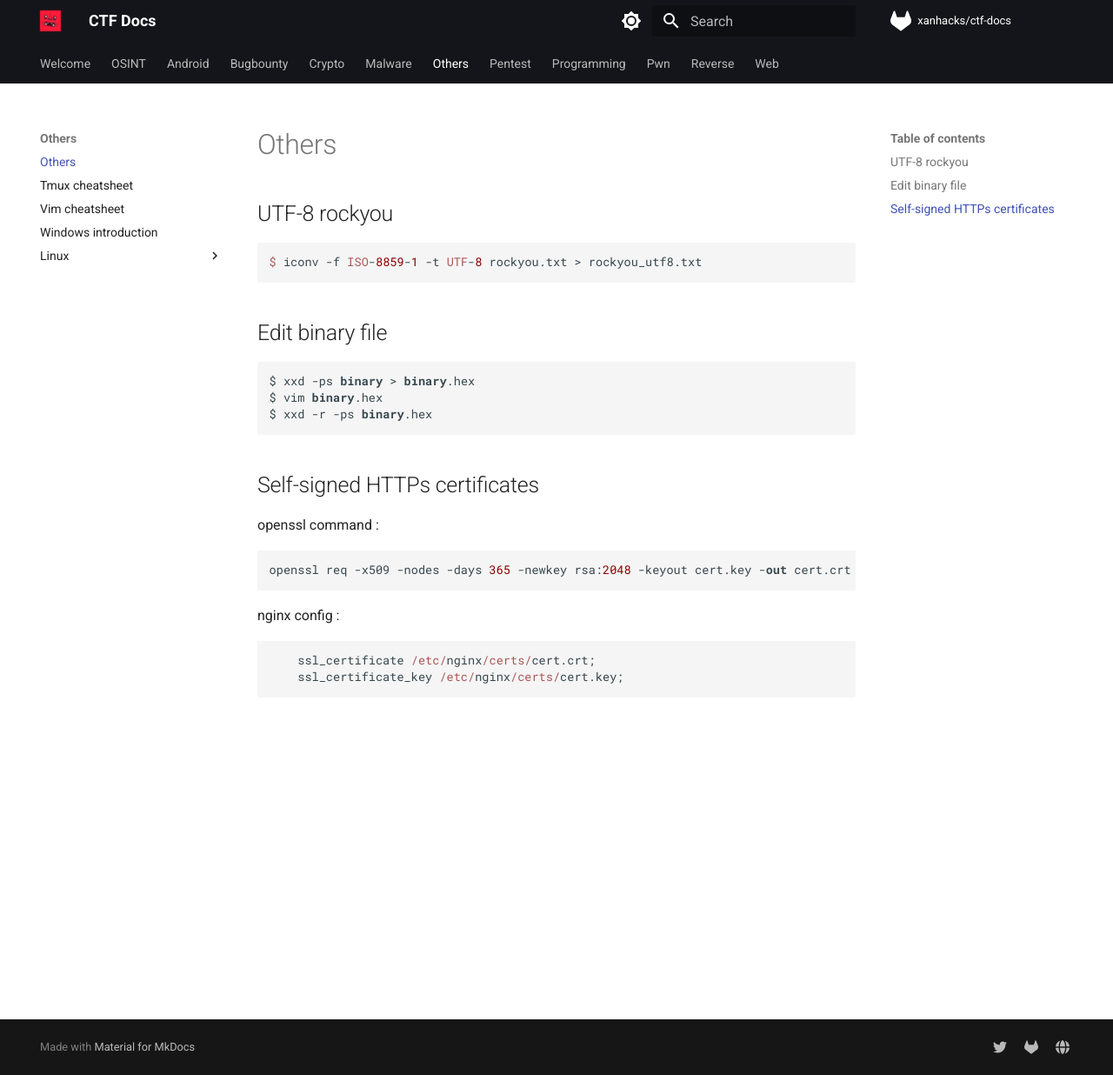
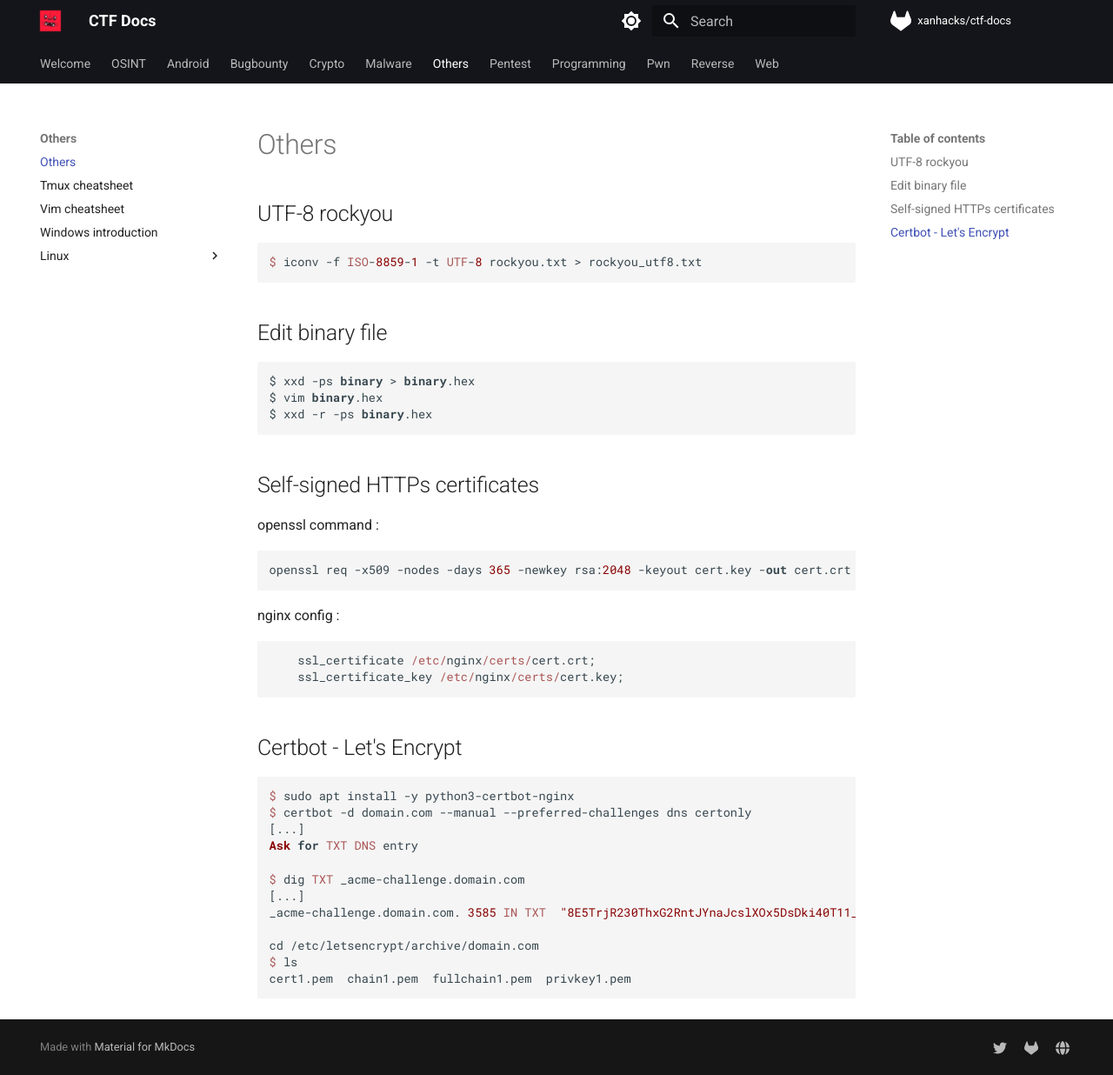
Before and after one commit to xanhacks/ctf-docs, an MkDocs documentation site: the page built from docs/others/others.md, in a window 1280 px wide and 1236 px high. Shown: the whole window at 87% size. Built offline with MkDocs 1.6.1 and Material for MkDocs 9.7.7, drawn with Linux system fonts in a browser that asks for light colours; nearby versions of some CDN libraries; comment, search, counter and statistics services are not loaded.

Commit message:
add certbot

````diff
--- a/docs/others/others.md
+++ b/docs/others/others.md
@@ -33,3 +33,20 @@ nginx config :
     ssl_certificate /etc/nginx/certs/cert.crt;
 	ssl_certificate_key /etc/nginx/certs/cert.key;
 ```
+
+## Certbot - Let's Encrypt
+
+```
+$ sudo apt install -y python3-certbot-nginx
+$ certbot -d domain.com --manual --preferred-challenges dns certonly
+[...]
+Ask for TXT DNS entry
+
+$ dig TXT _acme-challenge.domain.com
+[...]
+_acme-challenge.domain.com. 3585 IN TXT  "8E5TrjR230ThxG2RntJYnaJcslXOx5DsDki40T11_GU"
+
+cd /etc/letsencrypt/archive/domain.com
+$ ls
+cert1.pem  chain1.pem  fullchain1.pem  privkey1.pem
+```
````
